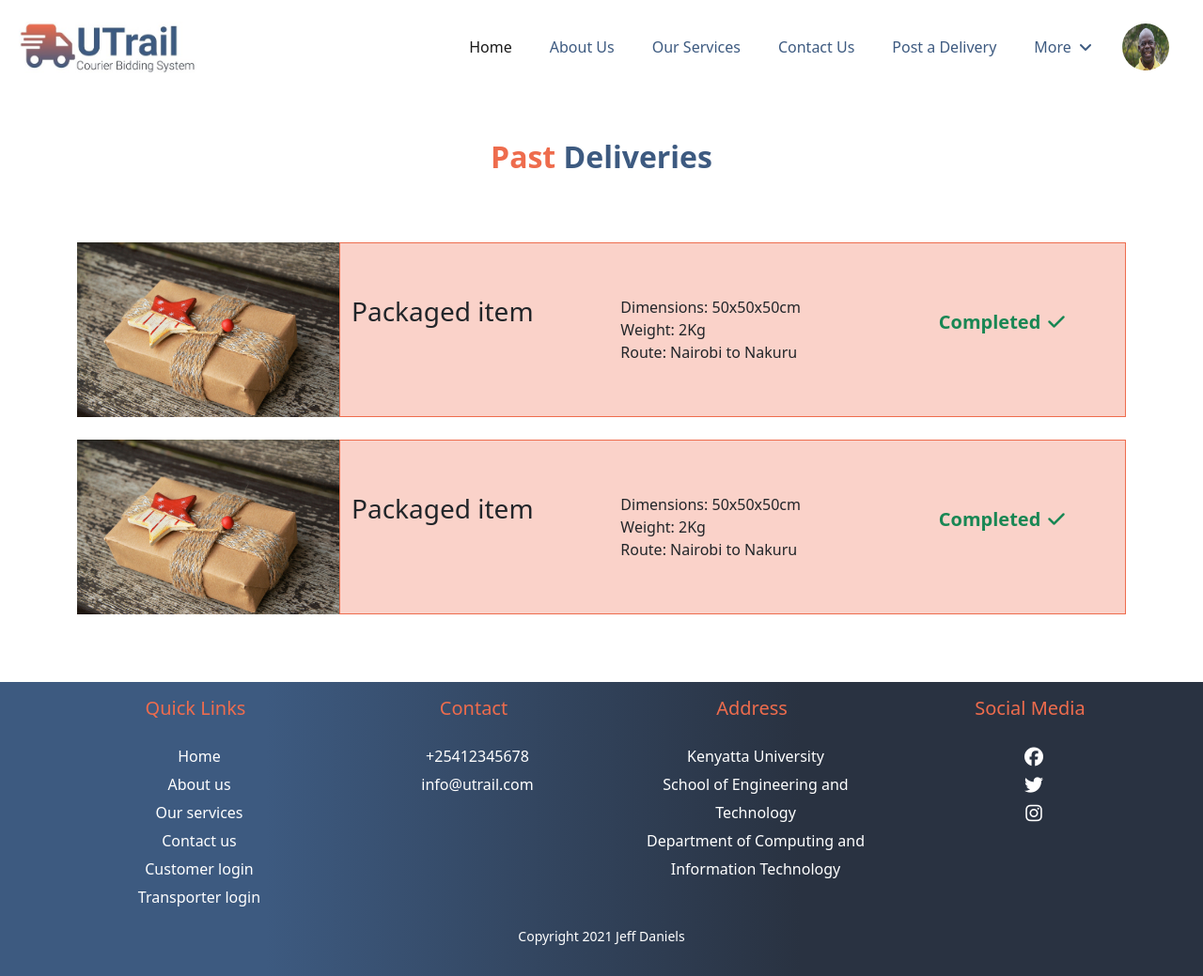
After one commit to jeffdnganga/utrail-courier-bidding-system, a PHP site: page /past_deliveries.php in a window 1280 px wide. The commit adds this page. Shown: the whole page at 94% size. Run offline with PHP 8.4, Linux system fonts and the light colour scheme; some libraries are stand-ins or nearby versions.

Commit message:
Added past deliveries page and updated client navigation accordingly

```diff
--- a/includes/client_navigation.php
+++ b/includes/client_navigation.php
@@ -131,8 +131,8 @@
             More <i class="fas fa-angle-down ms-1"></i>
           </a>
           <ul class="dropdown-menu" aria-labelledby="navbarDropdown">
-            <li><a class="dropdown-item" href="#">My Deliveries</a></li>
-            <li><a class="dropdown-item" href="#">Past Deliveries</a></li>
+            <li><a class="dropdown-item" href="my_deliveries.php">My Deliveries</a></li>
+            <li><a class="dropdown-item" href="past_deliveries.php">Past Deliveries</a></li>
             <li><a class="dropdown-item" href="#">Edit my Profile</a></li>
             <li><hr class="dropdown-divider"></li>
             <li><a class="dropdown-item" href="index.php">Log out</a></li>
--- /dev/null
+++ b/past_deliveries.php
@@ -0,0 +1,71 @@
+<!-- Code for Past Deliveries page begins here -->
+
+<?php
+
+// The following line of code imports the header and opens the body tag
+include('includes/header.php');
+// The following line of code imports the client's navigation bar
+include('includes/client_navigation.php');
+
+?>
+
+<!-- Code for past deliveries section begins here -->
+<section class="my-deliveries">
+    <div class="container py-5">
+        <div class="section-heading text-center">
+            <h2 class="hover-underline-animation fw-bold text-center mb-5" style="color: #3D5A80;"><span class="unique-heading-section">Past</span> Deliveries</h2>
+        </div>
+        <div class="card my-4">
+            <div class="row g-0 main-row">
+                <div class="col-sm-12 col-md-3">
+                    <img src="assets/images/load-image1.jpg" class="img-fluid" alt="Load image">
+                </div>
+                <div class="col-sm-12 col-md-9 pt-md-5 pt-sm-2 delivery-info-col">
+                    <div class="row card-block delivery-information">
+                        <div class="col-sm-12 col-md-4 ps-4 pt-2">
+                            <h3>Packaged item</h3>
+                        </div>
+                        <div class="col-sm-12 col-md-4 ps-4 pt-2">
+                            <p>Dimensions: 50x50x50cm<br>Weight: 2Kg<br>Route: Nairobi to Nakuru</p>
+                        </div>
+                        <div class="col-sm-12 col-md-4 pt-md-4 pt-sm-2 text-center">
+                            <p class="h5 fw-bold text-success">Completed<i class="fas fa-check ps-md-2 ps-sm-0"></i></p>
+                        </div>
+                    </div>
+                </div>
+            </div>
+        </div>
+        <div class="card my-4">
+            <div class="row g-0 main-row">
+                <div class="col-sm-12 col-md-3">
+                    <img src="assets/images/load-image1.jpg" class="img-fluid" alt="Load image">
+                </div>
+                <div class="col-sm-12 col-md-9 pt-md-5 pt-sm-2 delivery-info-col">
+                    <div class="row card-block delivery-information">
+                        <div class="col-sm-12 col-md-4 ps-4 pt-2">
+                            <h3>Packaged item</h3>
+                        </div>
+                        <div class="col-sm-12 col-md-4 ps-4 pt-2">
+                            <p>Dimensions: 50x50x50cm<br>Weight: 2Kg<br>Route: Nairobi to Nakuru</p>
+                        </div>
+                        <div class="col-sm-12 col-md-4 pt-md-4 pt-sm-2 text-center">
+                            <p class="h5 fw-bold text-success">Completed<i class="fas fa-check ps-md-2 ps-sm-0"></i></p>
+                        </div>
+                    </div>
+                </div>
+            </div>
+        </div>
+    </div>
+</section>
+<!-- Code for past deliveries section ends here -->
+
+<!-- Code for importing the footer, scripts and closing the body tag begins here -->
+<?php
+
+include('includes/footer.php');
+include('includes/scripts.php');
+
+?>
+<!-- Code for importing the scripts and closing the body tag ends here -->
+
+<!-- Code for Past Deliveries page ends here -->
```
